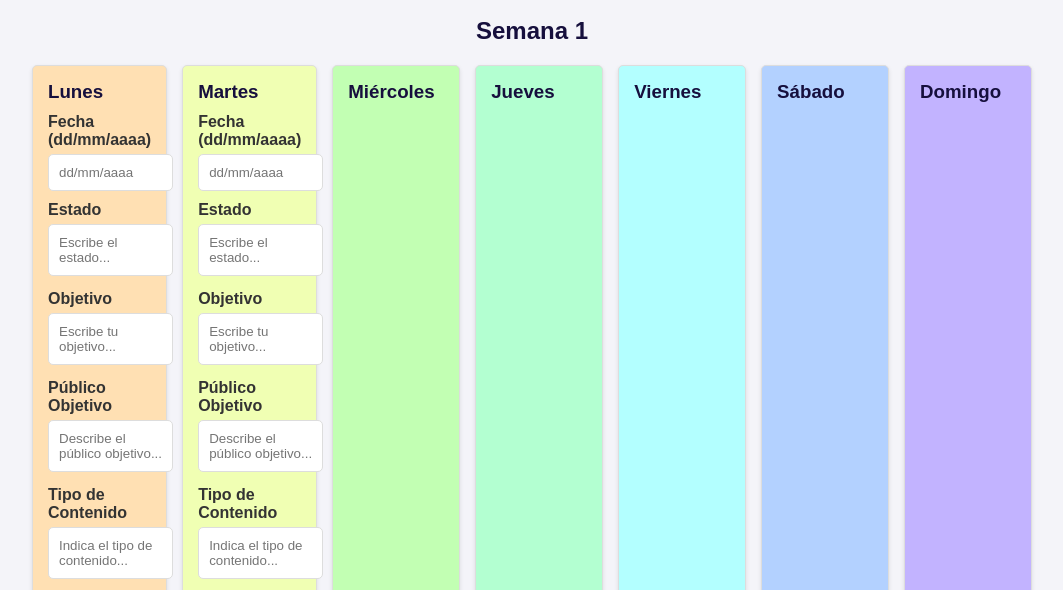
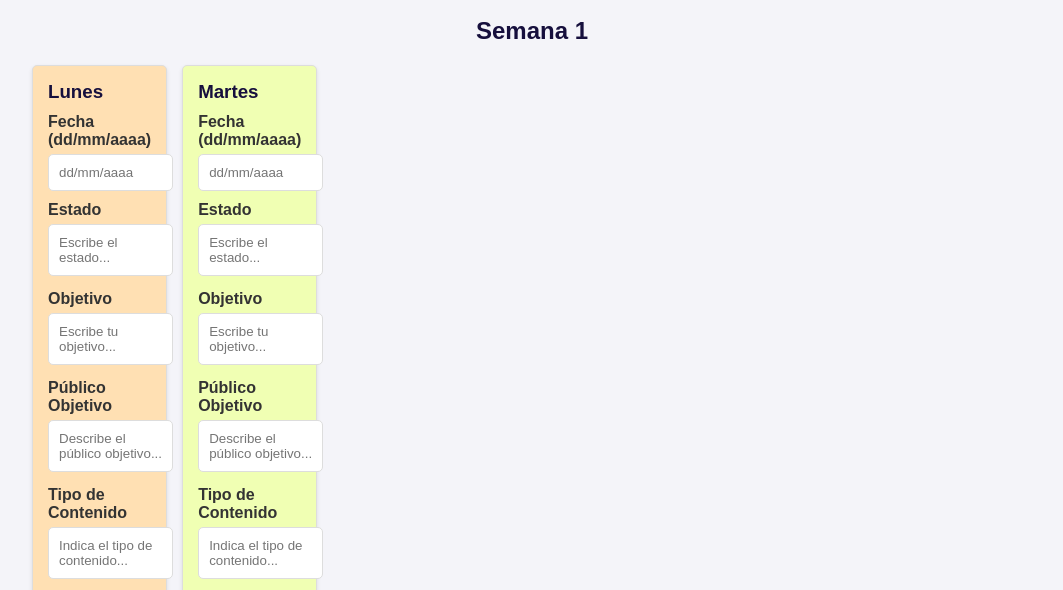
Before and after one commit to BaiMedi/diriames, a plain HTML site: page index.html in a window 1280 px wide. Shown: the part 139-729 px from the top of the page, without its empty margins (108-1171 px from the left). Drawn offline with Linux system fonts and the light colour scheme.

Commit message:
Update index.html

```diff
--- a/index.html
+++ b/index.html
@@ -28,7 +28,7 @@
             margin-bottom: 40px;
         }
         .day {
-            background-color: #f0e68c;
+            background-color: hsl(calc(360 * var(--random)), 100%, 85%);
             border: 1px solid #ddd;
             border-radius: 5px;
             padding: 15px;
@@ -134,7 +134,7 @@
                 <textarea id="metricas-lunes" placeholder="Define las métricas..."></textarea>
             </div>
             <!-- Repetir los mismos campos para los días restantes de la semana -->
-            <!-- Martes -->
+            <!-- Martes, Miércoles, Jueves, Viernes, Sábado, Domingo -->
             <div class="day random-bg" style="--random: 0.2">
                 <h3>Martes</h3>
                 <label for="fecha-martes">Fecha (dd/mm/aaaa)</label>
@@ -160,32 +160,7 @@
                 <label for="metricas-martes">Métricas</label>
                 <textarea id="metricas-martes" placeholder="Define las métricas..."></textarea>
             </div>
-            <!-- Repite para Miércoles, Jueves, Viernes, Sábado, Domingo -->
-            <!-- Miércoles -->
-            <div class="day random-bg" style="--random: 0.3">
-                <h3>Miércoles</h3>
-                <!-- contenido igual al de lunes y martes -->
-            </div>
-            <!-- Jueves -->
-            <div class="day random-bg" style="--random: 0.4">
-                <h3>Jueves</h3>
-                <!-- contenido igual al de lunes y martes -->
-            </div>
-            <!-- Viernes -->
-            <div class="day random-bg" style="--random: 0.5">
-                <h3>Viernes</h3>
-                <!-- contenido igual al de lunes y martes -->
-            </div>
-            <!-- Sábado -->
-            <div class="day random-bg" style="--random: 0.6">
-                <h3>Sábado</h3>
-                <!-- contenido igual al de lunes y martes -->
-            </div>
-            <!-- Domingo -->
-            <div class="day random-bg" style="--random: 0.7">
-                <h3>Domingo</h3>
-                <!-- contenido igual al de lunes y martes -->
-            </div>
+            <!-- Repite los mismos campos para Miércoles, Jueves, Viernes, Sábado, Domingo -->
         </div>
         <!-- Repetir la cuadricula de la semana para Semana 2, Semana 3, Semana 4 -->
         <h2>Semana 2</h2>
```
